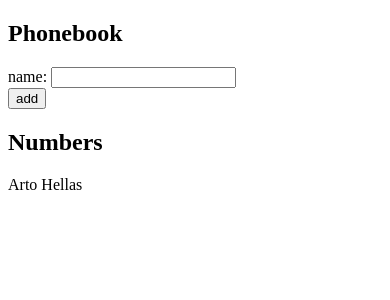
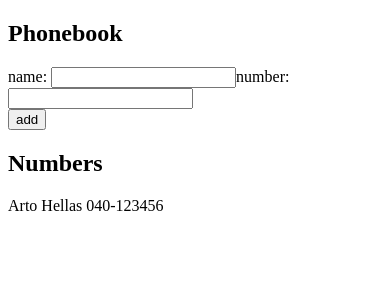
Before and after one commit to LucasDLabo/fullstackopen, a React (Vite) app in the folder part2/thePhonebook/project/: page / in a window 390 px wide. Shown: the top 300 px of the page. Built offline with nearby package versions, Linux system fonts and the light colour scheme.

Commit message:
[part2] - "2.8: The Phonebook Step 3" Completed

```diff
--- a/part2/thePhonebook/project/src/App.jsx
+++ b/part2/thePhonebook/project/src/App.jsx
@@ -2,14 +2,15 @@
 
 const App = () => {
   const [persons, setPersons] = useState([
-    { name: 'Arto Hellas' }
+    { name: 'Arto Hellas' , number: '040-123456'},
   ])
   const [newName, setNewName] = useState('')
 
-  const addName = (event) => {
+  const add = (event) => {
     event.preventDefault()
     const nameObject = {
       name: newName,
+      number: newNumber
     }
     if (persons.some(person => person.name === newName)) {
       alert(newName + " is already added to phonebook")
@@ -23,12 +24,18 @@
     setNewName(event.target.value)
   }
 
+  const [newNumber, setNewNumber] = useState('')
+  const handleNumberChange = (event) => {
+    setNewNumber(event.target.value)
+  }
+
   return (
     <div>
       <h2>Phonebook</h2>
-      <form onSubmit={addName}>
+      <form onSubmit={add}>
         <div>
           name: <input value={newName} onChange={handleNameChange}/>
+          number: <input value={newNumber} onChange={handleNumberChange}/>
         </div>
         <div>
           <button type="submit">add</button>
@@ -36,7 +43,7 @@
       </form>
       <h2>Numbers</h2>
         {persons.map((person) =>
-          <div key={person.name}>{person.name}</div>
+          <div key={person.name}>{person.name} {person.number}</div>
         )}
     </div>
   )
```
